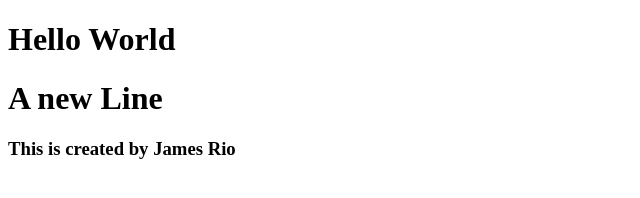
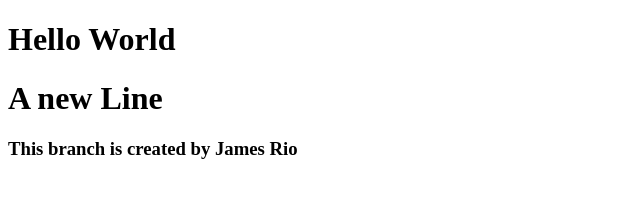
Before and after one commit to JamesAbaquita/GIT_Practice, a plain HTML site: page index.html in a window 1280 px wide. Shown: the whole page, without its empty margins (0-640 px from the left). Drawn offline with Linux system fonts and the light colour scheme.

Commit message:
new changes

```diff
--- a/index.html
+++ b/index.html
@@ -8,6 +8,6 @@
 <body>
     <h1>Hello World</h1>
     <h1>A new Line</h1>
-    <h3>This is created by James Rio</h3>
+    <h3>This branch is created by James Rio</h3>
 </body>
 </html>
```
